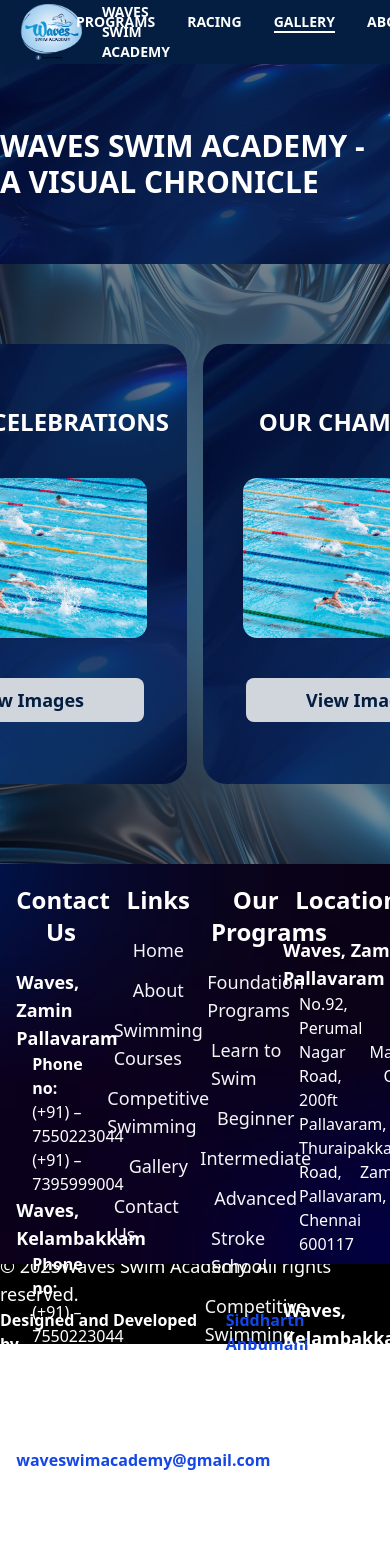
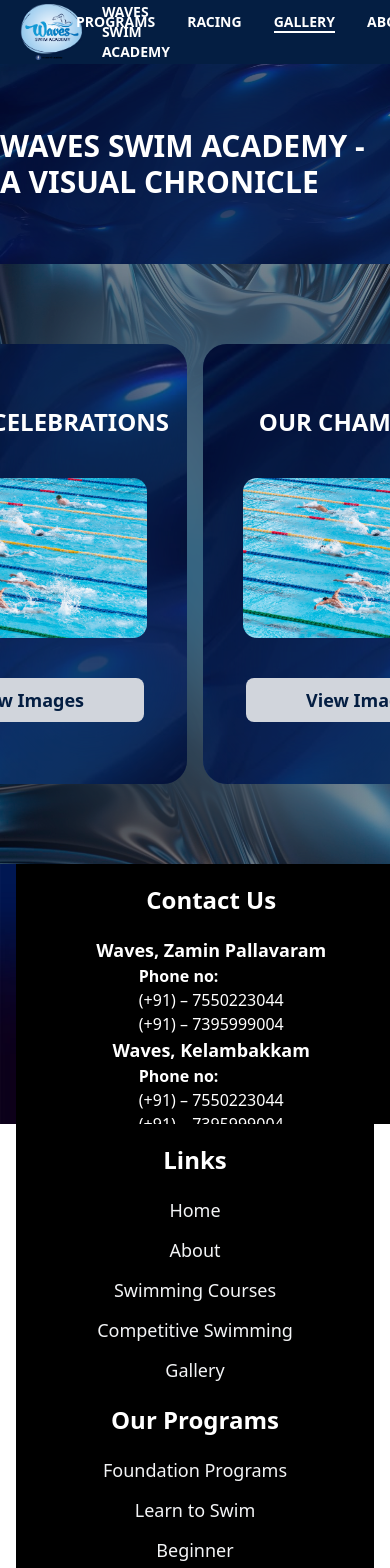
Before and after one commit to SiddharthAnbumani/Waves-2.0, a React (Vite) app: page /gallery in a window 390 px wide. Shown: the top 1568 px of the page. Built offline with nearby package versions, Linux system fonts and the light colour scheme.

Commit message:
The version after i tried to implement Responsiveness, If things goes wrong, The commit before this has the correct version

```diff
--- a/src/components/Footer.jsx
+++ b/src/components/Footer.jsx
@@ -3,15 +3,18 @@
 export default function Footer() {
     return (
         <div className="">
-      <footer className="relative h-100 bg-[#041E42] w-full">
-        <img src="/footer.avif" className="w-full h-full object-cover" />
+      <footer className="relative md:h-100 bg-[#041E42] w-full">
+        <div className="hidden md:flex">
+
+        </div>
+        <img src="/footer.avif" className=" w-full h-full object-cover" />
 
         {/* Overlay */}
         <div className="absolute inset-0 bg-black/40 flex items-center justify-center">
           {/* Container for 4 divs */}
-          <div className="w-11/12 h-full flex space-x-2">
+          <div className="w-11/12 h-full flex flex-col md:flex-row lg:flex-row xl:flex-row 2xl:flex-row md:space-x-2 ">
 
-            <div className="w-1/4 h-full">
+            <div className="md:w-1/4 h-full w-screen flex flex-col items-center bg-black md:bg-transparent">
                 <h1 className="text-2xl font-extrabold text-center text-white my-5">Contact Us</h1>
                 <p className="text-white font-bold text-lg">Waves, Zamin Pallavaram</p>
                 <p className="text-white font-light text-md px-4"> <b className="font-bold">Phone no:</b><br/>
@@ -31,7 +34,7 @@
                 </p>
             </div>
 
-            <div className="w-1/4 h-full">
+            <div className="w-full md:w-1/4 h-full  bg-black md:bg-transparent">
                 <h1 className="text-2xl font-extrabold text-center text-white my-5">Links</h1>
                 <ul className="text-gray-100 text-lg font-light flex flex-col justify-start items-center h-full w-full space-y-3 my-2">
                     <li>
@@ -58,7 +61,7 @@
                 </ul>
             </div>
 
-            <div className="w-1/4  h-full">
+            <div className="w-full md:w-1/4 h-full  bg-black md:bg-transparent">
                 <h1 className="text-2xl font-extrabold text-center text-white my-5">Our Programs</h1>
                 <ul className="text-gray-100 text-lg font-light flex flex-col justify-start items-center h-full w-full space-y-3 my-2">
                     <li>
@@ -85,7 +88,7 @@
                 </ul>
                 {/* <img src="/image.png" alt="" /> */}
             </div>
-            <div className="w-1/4 h-full">
+            <div className="md:w-1/4 h-full w-full bg-black md:bg-transparent">
             <div className=" flex flex-col justify-start items-center space-y-3 h-full">
                 <h1 className="text-2xl font-extrabold text-center text-white my-5">Locations</h1>
                 <div className="flex flex-col h-full space-y-10">
@@ -106,11 +109,20 @@
                 </div>
             </div>
             </div>
+            <div className=" md:hidden">
+            <footer className="hidden h-20 bg-black md:flex flex-col items-center-safe justify-center">
+      <p className="text-white  text-lg not-first-of-type:font-extrabold">&copy; {new Date().getFullYear()}Waves Swim Academy. All rights reserved.</p>
+      <div className="flex space-x-2">
+        <p className="text-white font-bold">Designed and Developed by </p>
+        <a className='text-blue-700 font-bold' target="_blank" href="https://siddharthanbumani.in/">Siddharth Anbumani</a>
+      </div>
+      </footer>
+            </div>
 
           </div>
         </div>
       </footer>
-      <footer className="h-20 bg-black flex flex-col items-center-safe justify-center">
+      <footer className="hidden h-20 bg-black md:flex flex-col items-center-safe justify-center">
       <p className="text-white  text-lg not-first-of-type:font-extrabold">&copy; {new Date().getFullYear()}Waves Swim Academy. All rights reserved.</p>
       <div className="flex space-x-2">
         <p className="text-white font-bold">Designed and Developed by </p>
--- a/src/components/NewNavbar.jsx
+++ b/src/components/NewNavbar.jsx
@@ -6,7 +6,6 @@
 
         // <div className="sticky top-0 z-[9999] bg-[url('contact.jpg')] bg-black/30 backdrop-blur-3xl bg-cover bg-center h-16 flex items-center">
         <div className="sticky top-0 z-[9999] bg-[#041E42] bg-cover bg-center backdrop-blur-3xl h-16 flex items-center">
-        {/* <div className="sticky top-0 z-[9999] bg-black bg-cover bg-center backdrop-blur-sm h-16 flex items-center"> */}
             <div className="w-4/12 flex justify-start items-center">
             <img src="/logo.PNG" alt="" className="h-14 ml-5"/>
                 <NavLink to='/'><p className=" text-white font-extrabold text-sm mx-5">WAVES SWIM ACADEMY</p></NavLink>
--- a/src/components/VideoPlusText.jsx
+++ b/src/components/VideoPlusText.jsx
@@ -1,6 +1,6 @@
 export default function VideoPlusText({ img, imgClass = "", text,videoHeight='h-full' }) {
     return (
-      <div className="relative w-full h-[600px] sm:h-[600px] md:h-screen overflow-hidden">
+      <div className="relative h-[200px] w-[400px]   md:w-full md:h-[600px] lg:h-[850px] overflow-hidden">
         <video
           src={`/${img}`}
           className={`w-full ${videoHeight} object-cover ${imgClass}`}
--- a/src/pages/Home.jsx
+++ b/src/pages/Home.jsx
@@ -16,7 +16,6 @@
             <VideoPlusText img='swim.mov'
             text={
                 <div className="flex flex-col justify-center items-center space-y-5">
-
                     <h1 className="text-5xl font-extrabold shadow-2xl">WE TURN POTENTIAL INTO PERFORMANCE</h1>
                     <p className="text-2xl bg-white/5 py-2 px-5 rounded-2xl italic font-light w-[50%] text-center shadow-2xl">
                         Waves Swim Academy is Chennai’s leading swim training center focused on
```
Also changed, not shown: src/components/HorizontalInfoBanner.jsx (line endings or trailing spaces).
